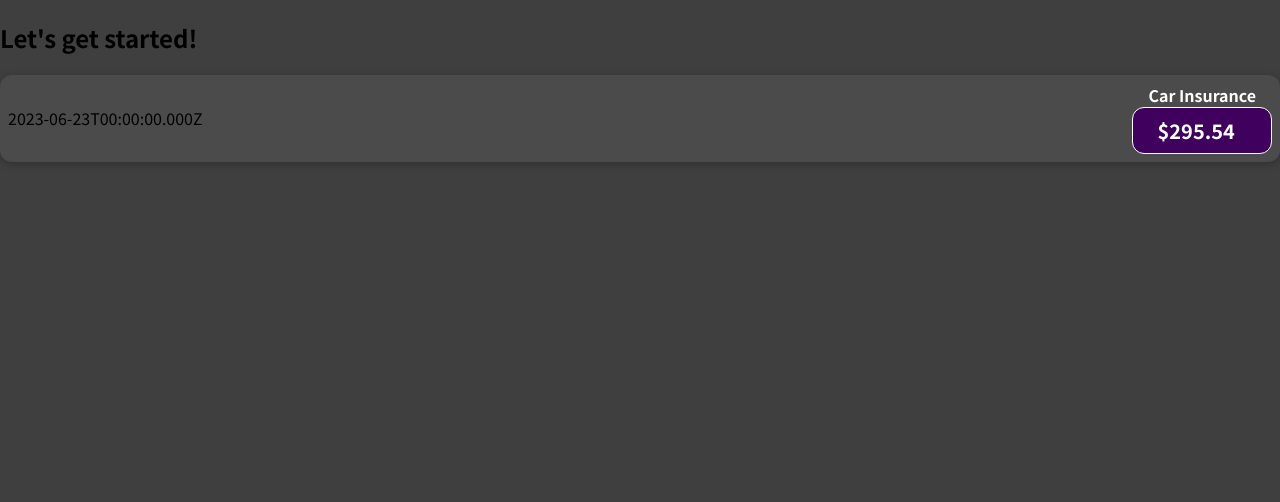
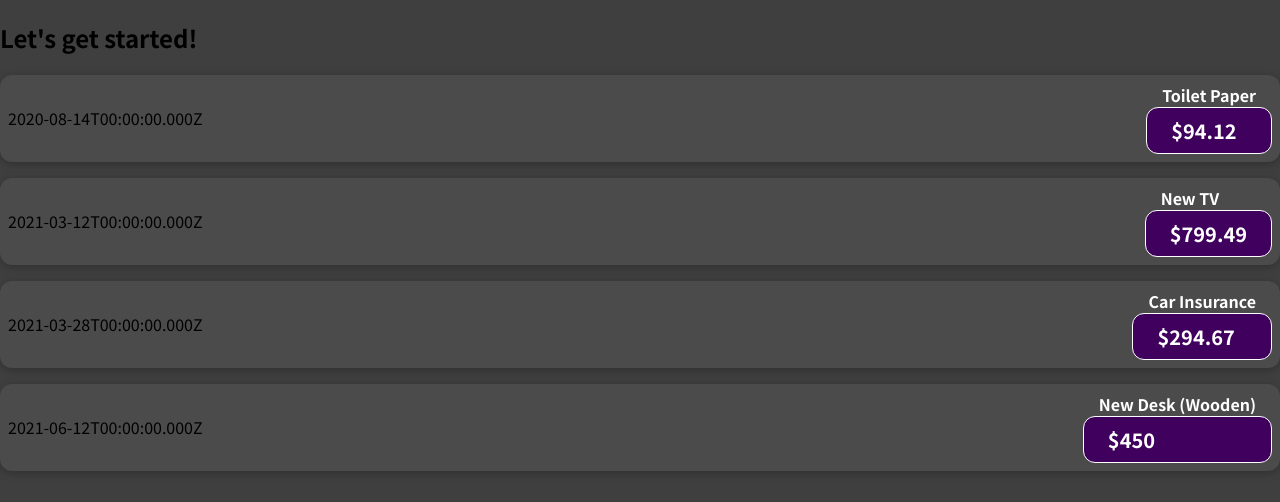
Before and after one commit to vaibhavkmr23/ReactComplete_Proj, a JavaScript app: page / in a window 1280 px wide. Shown: the top 502 px of the page. Built offline with nearby package versions, Linux system fonts and the light colour scheme.

Commit message:
Passing Data via Props

```diff
--- a/src/App.js
+++ b/src/App.js
@@ -1,10 +1,50 @@
 import ExpenseItem from "./components/ExpenseItem";
 
 function App() {
+  const expenses = [
+    {
+      id: "e1",
+      title: "Toilet Paper",
+      amount: 94.12,
+      date: new Date(2020, 7, 14),
+    },
+    { id: "e2", title: "New TV", amount: 799.49, date: new Date(2021, 2, 12) },
+    {
+      id: "e3",
+      title: "Car Insurance",
+      amount: 294.67,
+      date: new Date(2021, 2, 28),
+    },
+    {
+      id: "e4",
+      title: "New Desk (Wooden)",
+      amount: 450,
+      date: new Date(2021, 5, 12),
+    },
+  ];
   return (
     <div>
       <h2>Let's get started!</h2>
-      <ExpenseItem></ExpenseItem>
+      <ExpenseItem
+        title={expenses[0].title}
+        amount={expenses[0].amount}
+        date={expenses[0].date}
+      ></ExpenseItem>
+      <ExpenseItem
+        title={expenses[1].title}
+        amount={expenses[1].amount}
+        date={expenses[1].date}
+      ></ExpenseItem>
+      <ExpenseItem
+        title={expenses[2].title}
+        amount={expenses[2].amount}
+        date={expenses[2].date}
+      ></ExpenseItem>
+      <ExpenseItem
+        title={expenses[3].title}
+        amount={expenses[3].amount}
+        date={expenses[3].date}
+      ></ExpenseItem>
     </div>
   );
 }
--- a/src/components/ExpenseItem.js
+++ b/src/components/ExpenseItem.js
@@ -1,15 +1,15 @@
 import "./ExpenseItem.css";
 
-const ExpenseItem = () => {
-  const expenseDate = new Date(2023, 5, 23);
-  const expenseTitle = "Car Insurance";
-  const expeseAmount = 295.54;
+const ExpenseItem = (props) => {
+  // const expenseDate = new Date(2023, 5, 23);
+  // const expenseTitle = "Car Insurance";
+  // const expeseAmount = 295.54;
   return (
     <div className="expense-item">
-      <div>{expenseDate.toISOString()}</div>
+      <div>{props.date.toISOString()}</div>
       <div className="expense-tem__description">
-        <h2>{expenseTitle}</h2>
-        <div className="expense-item__price">${expeseAmount}</div>
+        <h2>{props.title}</h2>
+        <div className="expense-item__price">${props.amount}</div>
       </div>
     </div>
   );
```
